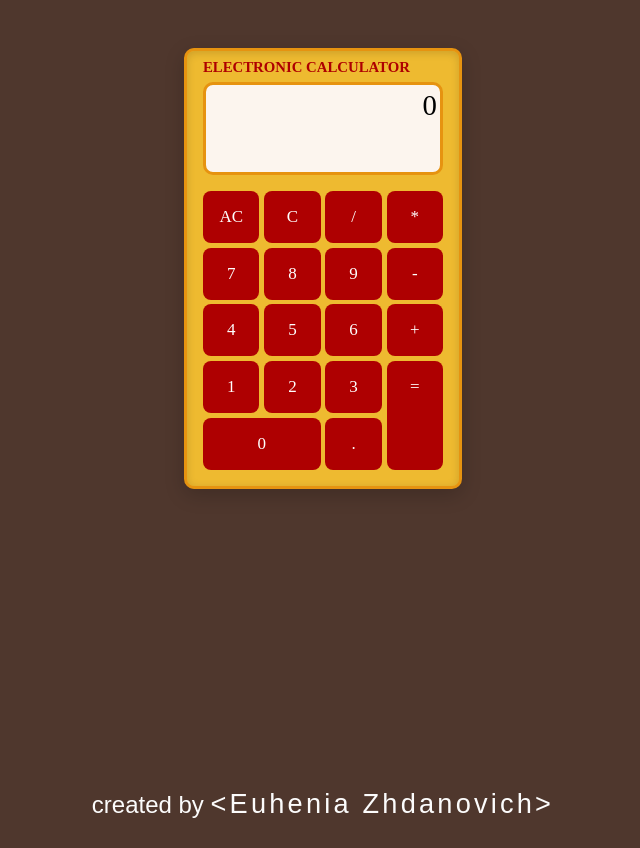
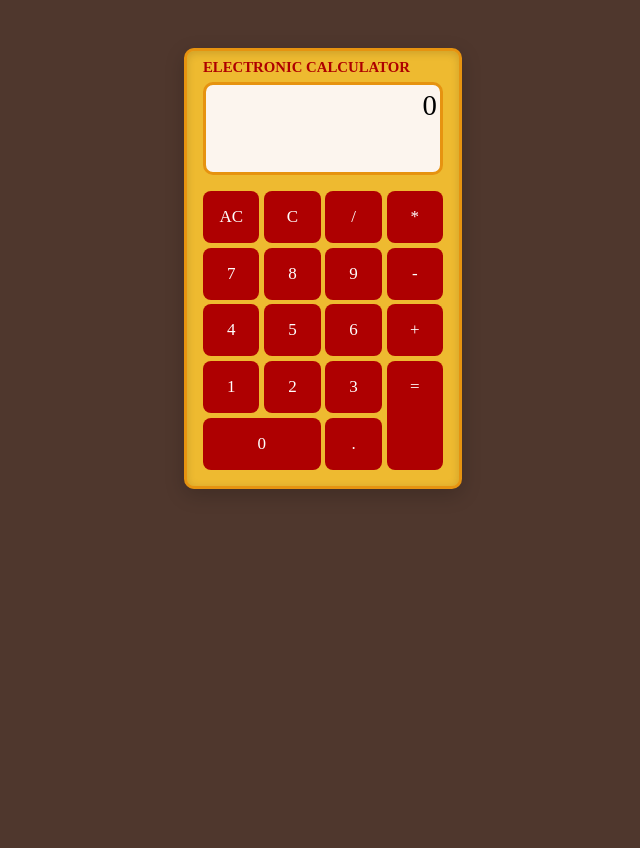
Before and after one commit to Yauhenia-Zhdanovich/Calculator, a React app: page / in a window 1280 px wide. Shown: the whole page, without its empty margins (317-957 px from the left). After the commit the page ends 800 px from the top, so only its background shows below. Built offline with nearby package versions, Linux system fonts and the light colour scheme; a web font is replaced by a local one.

Commit message:
'footer_was_deleted'

```diff
--- a/public/index.html
+++ b/public/index.html
@@ -19,7 +19,7 @@
       work correctly both with client-side routing and a non-root public URL.
       Learn how to configure a non-root public URL by running `npm run build`.
     -->
-    <title>React App</title>
+    <title>Calculator</title>
   </head>
   <body>
     <noscript>
--- a/src/components/App.js
+++ b/src/components/App.js
@@ -1,5 +1,4 @@
 import React from 'react';
-import Footer from './footer';
 import CalculatorSection from './calculatorSection';
 import styled from 'styled-components';
 
@@ -14,7 +13,6 @@ let App = ()=>{
             <Div>
                 <CalculatorSection/>
             </Div>
-            <Footer/>
         </div>
     )
 }
--- a/src/components/footer.js
+++ /dev/null
@@ -1,26 +0,0 @@
-import React from 'react';
-import styled from "styled-components";
-
-const NiceFooter = styled.footer`
-    text-align:center;
-    height:60px;
-    color:#fcfcfc;
-    font-size:1.5rem;
-    font-family:'Shadows Into Light',sans-serif;
-`;
-const Link = styled.a`
-    text-decoration:none;
-    letter-spacing:0.2rem;
-    color:#fcfcfc;
-    font-size:1.7rem;
-    &:hover{
-        color:#eeba30;
-    }
-`;
-let Footer = ()=>{
-    return (
-        <NiceFooter>created by <Link href='#'>&#60;Euhenia Zhdanovich&#62;</Link></NiceFooter>
-    )
-}
-
-export default Footer;
--- a/src/index.js
+++ b/src/index.js
@@ -1,7 +1,7 @@
 import React from 'react';
 import ReactDOM from 'react-dom';
 import './index.css';
-import App from './components/app';
+import App from './components/App';
 
 
 ReactDOM.render(<App />, document.getElementById('root'));
```
